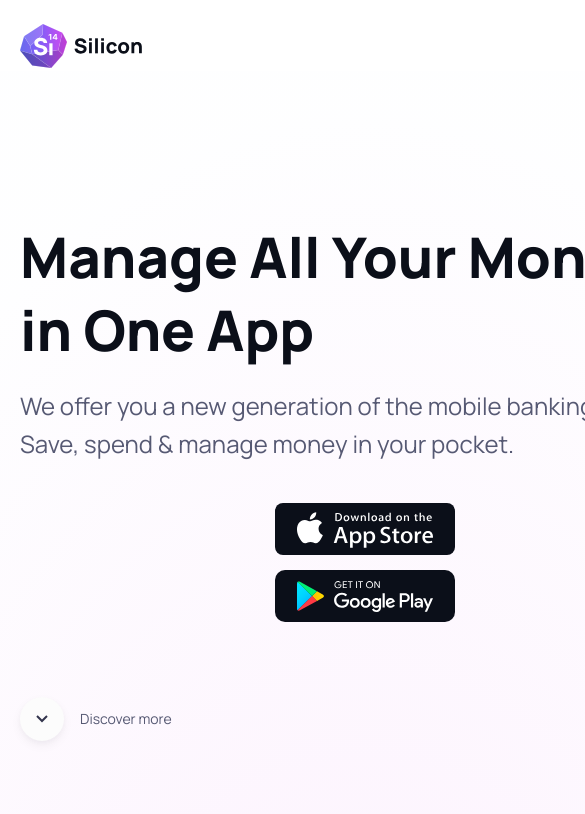
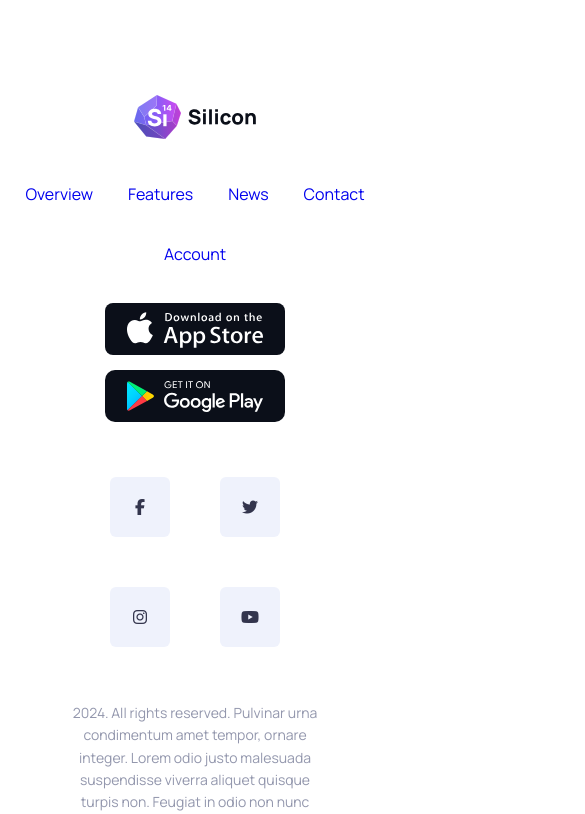
Before and after one commit to KimmoKAhola/Silicon-Kimmo-Ahola, a React (Vite) app: page / in a window 390 px wide. Shown: the top 814 px of the page, 585 px wide, since content can reach past the window. Built offline with nearby package versions, Linux system fonts and the light colour scheme.

Commit message:
better mobile view

```diff
--- a/src/css/main.css
+++ b/src/css/main.css
@@ -785,6 +785,13 @@ input:focus {
   display: flex;
   gap: 25px;
 }
+@media (max-width: 500px) {
+  .brand-footer-logos span {
+    display: grid;
+    grid-template-columns: 1fr 1fr;
+    gap: 50px;
+  }
+}
 .brand-footer-logos span i {
   color: #33354D;
   height: 20px;
@@ -1270,7 +1277,7 @@ input:focus {
   gap: 12px;
 }
 @media (max-width: 1199px) {
-  #slider-container #pictures img {
+  #slider-container #carousel-pictures img {
     height: auto;
     width: 100%;
   }
--- a/src/css/scss/sections/global/components/_social-links.scss
+++ b/src/css/scss/sections/global/components/_social-links.scss
@@ -2,6 +2,11 @@
   padding: 20px;
   span {
     display: flex;
+    @include sm{
+      display: grid;
+      grid-template-columns: 1fr 1fr;
+      gap: 50px;
+    }
     gap: 25px;
     i {
       color: $gray-800;
--- a/src/css/scss/sections/home/components/_slider.scss
+++ b/src/css/scss/sections/home/components/_slider.scss
@@ -25,7 +25,7 @@
   }
 
   @include xl {
-    #pictures {
+    #carousel-pictures {
       img {
         height: auto;
         width: 100%;
--- a/src/views/Home.jsx
+++ b/src/views/Home.jsx
@@ -13,15 +13,15 @@ import FAQ from "./sections/home/FAQ.jsx";
 const Home = () => {
     return (
         <div>
-            <Navbar />
-            <Showcase/>
-            <Brands/>
-            <AppFeatures/>
-            <Slider/>
-            <Features/>
-            <Testimonials/>
-            <FAQ/>
-            <Subscribe/>
+            {/*<Navbar />*/}
+            {/*<Showcase/>*/}
+            {/*<Brands/>*/}
+            {/*<AppFeatures/>*/}
+            {/*<Slider/>*/}
+            {/*<Features/>*/}
+            {/*<Testimonials/>*/}
+            {/*<FAQ/>*/}
+            {/*<Subscribe/>*/}
             <FooterLight/>
         </div>
     )
```
Also changed, not shown: 1 other file (tests, documents, lock files or other folders).
